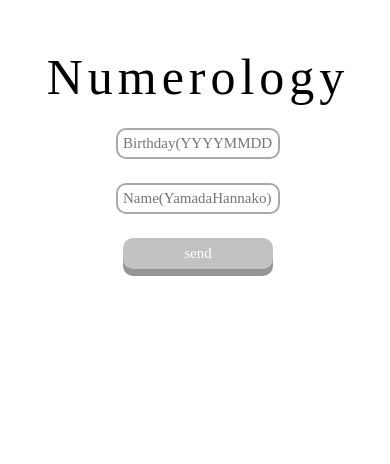
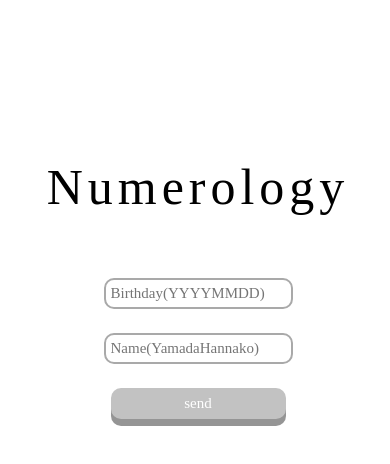
Before and after one commit to AramakiNaoya/numerology, a plain HTML site: page index.html in a window 390 px wide. Drawn offline with Linux system fonts and the light colour scheme.

Commit message:
Update stylesheet.css

```diff
--- a/stylesheet.css
+++ b/stylesheet.css
@@ -82,7 +82,7 @@ input {
 
 @media (max-width: 400px) {
     .main {
-        padding-top: 30px;
+        padding-top: 100px;
         padding-bottom:35px;
         text-align: center;
     }
@@ -96,7 +96,7 @@ input {
     .container h1 {
         font-size: 50px;
         letter-spacing: 5px;
-        margin: 10px 0;
+        margin: 50px 0;
         font-weight: normal;
     }
 
@@ -104,7 +104,7 @@ input {
         font-size: 15px;
         margin: 12px;
         border: 2px solid #a9a9a9;
-        width: 150px;
+        width: 175px;
         border-radius: 10px;
         padding: 5px 5px;
         outline: none;
```
